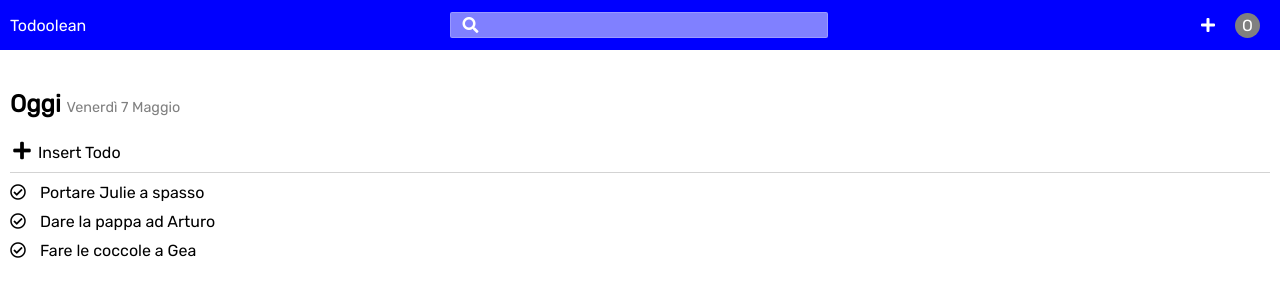
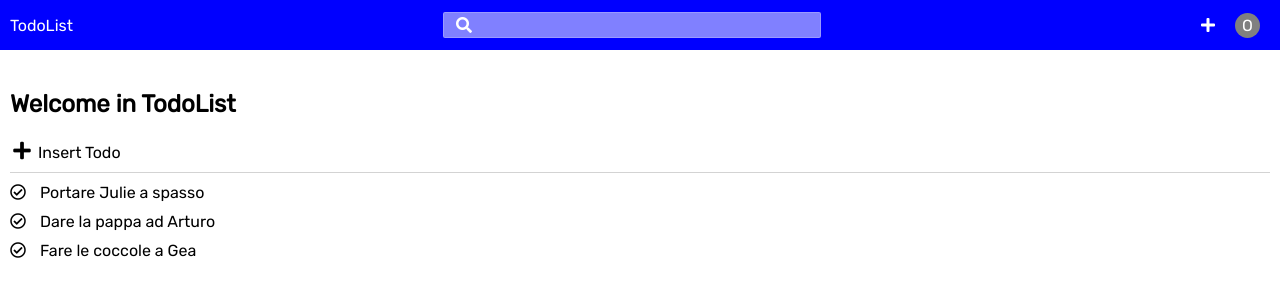
Before and after one commit to omar96developer/TodoList_JQuery, a plain HTML site: page index.html in a window 1280 px wide. Drawn offline with nearby package versions, Linux system fonts and the light colour scheme.

Commit message:
todolist done

```diff
--- a/index.html
+++ b/index.html
@@ -20,7 +20,7 @@
 <!--header-->
 <header class="header">
   <div class="header__logo">
-    Todoolean
+    TodoList
   </div>
   <div class="header__search">
     <i class="fas fa-search"></i>
@@ -35,7 +35,7 @@
 
 <!--main-->
 <main class="main">
-  <h1>Oggi <span class="date">Venerdì  7 Maggio</span></h1>
+  <h1>Welcome in TodoList</h1>
   <div class="add-todo">
     <a href="#" class="btn"><i class="fas fa-plus"></i> Insert Todo</a>
   </div>
```
